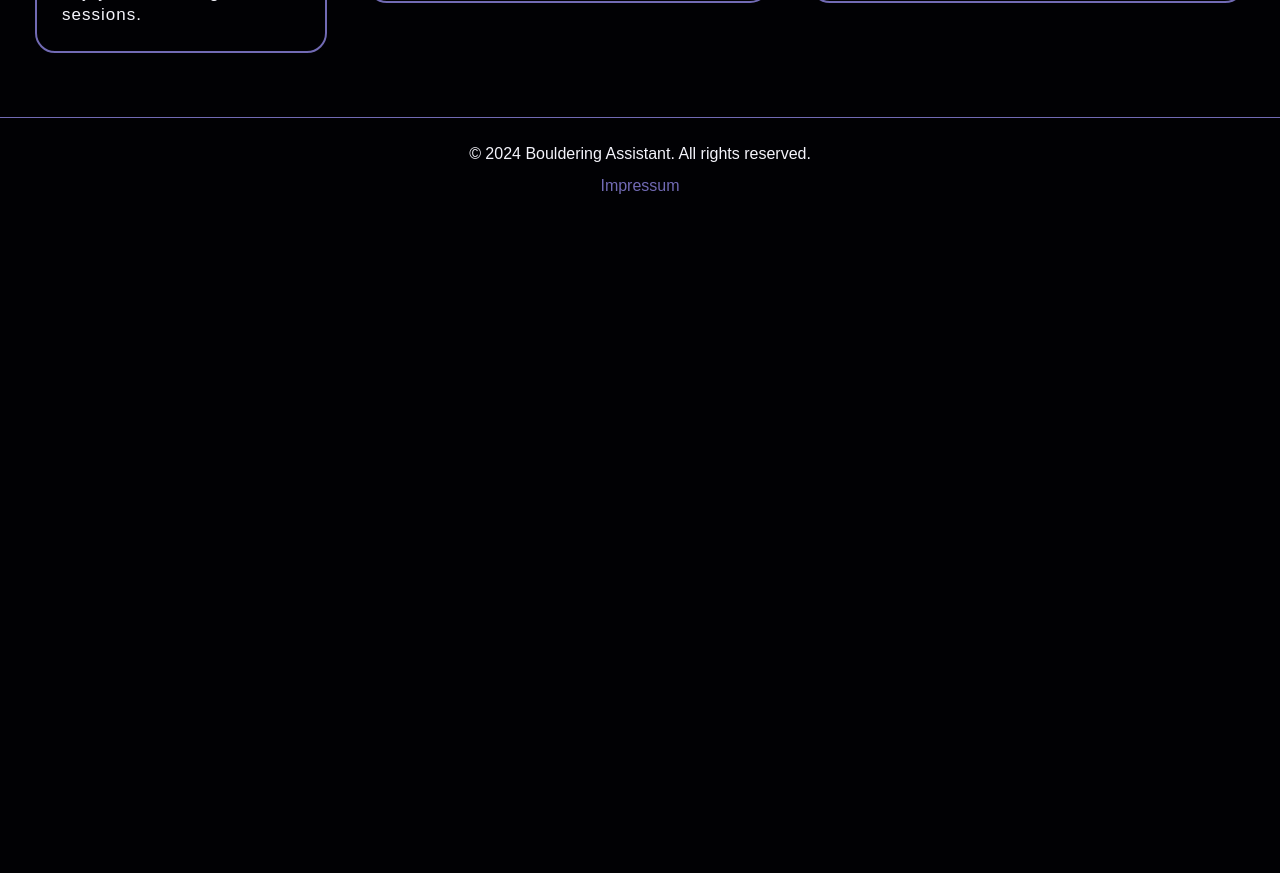
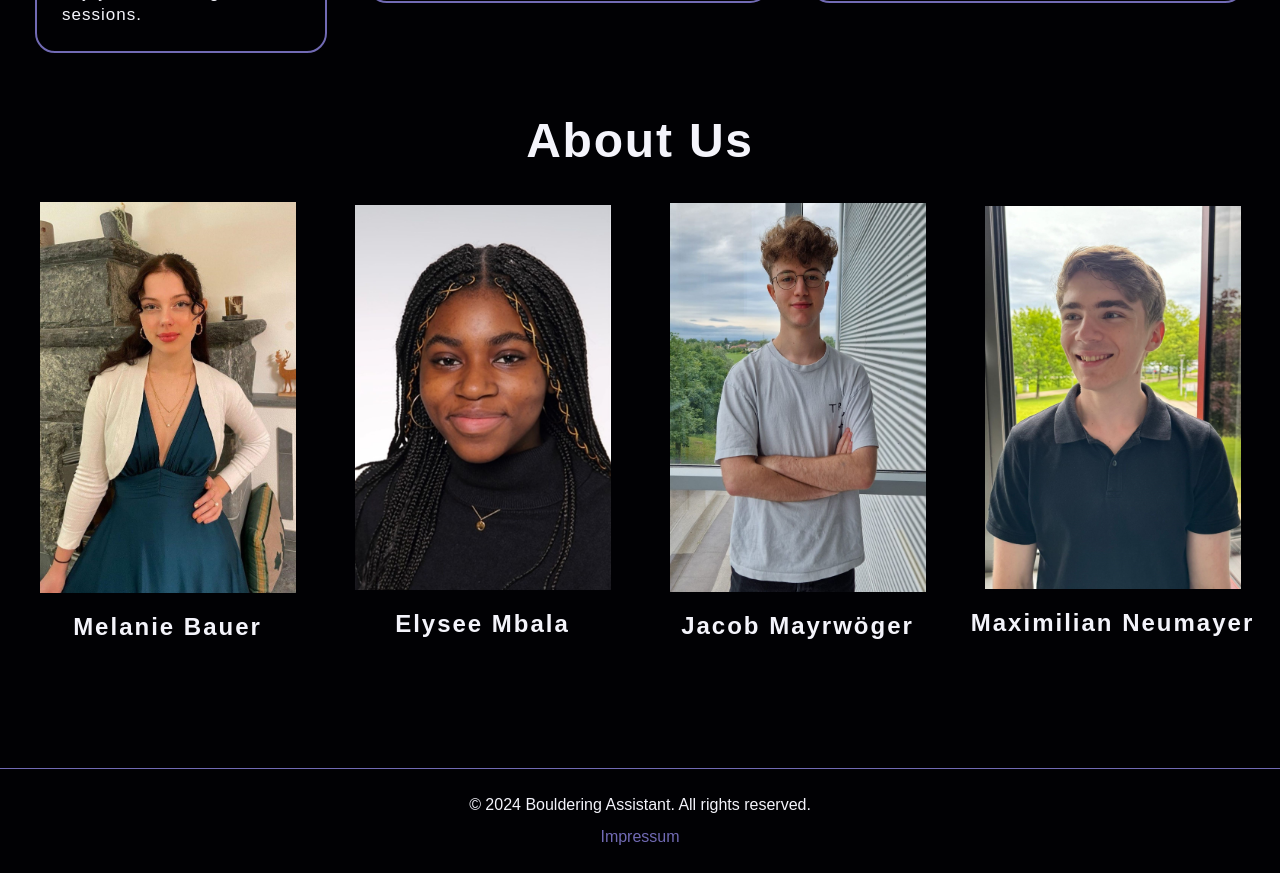
Before and after one commit to melanie-bauer/BoulderingAssistant_VueApp, a Vue app: page / in a window 1280 px wide. Shown: the part 620-1493 px from the top of the page. Before the commit the page ends 842 px from the top, so only its background shows below. Built offline with nearby package versions, Linux system fonts and the light colour scheme; a web font is replaced by a local one.

Commit message:
Updated AboutUs.vue

```diff
--- a/src/components/AboutUs.vue
+++ b/src/components/AboutUs.vue
@@ -31,3 +31,143 @@ onBeforeUnmount(() => {
   window.removeEventListener('resize', handleResize);
 });
 </script>
+<template>
+
+  <div class="container">
+    <div class="row small-mb">
+      <h1 class="text-align-center">About Us</h1>
+    </div>
+    <div v-if="isCarousel" class="carousel">
+      <button @click="prev" class="arrow left">
+        <img src="@/assets/images/prev.png" alt="Previous">
+      </button>
+      <div class="image-wrapper">
+        <img :src="images[index]" alt="Image" class="main-image img-fluid">
+      </div>
+      <button @click="next" class="arrow right">
+        <img src="@/assets/images/next.png" alt="Next">
+      </button>
+      <h4 class="caption">{{ names[index] }}</h4>
+    </div>
+    <div v-else class="grid-layout">
+      <div v-for="(img, i) in images" :key="i" class="grid-item">
+        <img :src="img" :alt="names[i]" class="grid-image img-fluid">
+        <h4 class="caption">{{ names[i] }}</h4>
+      </div>
+    </div>
+  </div>
+</template>
+
+<style scoped>
+.container {
+  display: flex;
+  flex-direction: column;
+  align-items: center;
+  justify-content: center;
+  position: relative;
+  margin-top: 35px;
+}
+
+img, svg {
+  vertical-align: inherit;
+}
+
+.carousel {
+  display: flex;
+  flex-direction: column;
+  align-items: center;
+  justify-content: center;
+  position: relative;
+  width: 100%;
+}
+
+.image-wrapper {
+  text-align: center;
+  height: 60vh;
+  display: flex;
+  align-items: center;
+  justify-content: center;
+  flex-wrap: wrap;
+}
+
+.main-image {
+  min-height: 50vh;
+  max-height: 60vh;
+  max-width: 80%;
+  margin: 0 20px;
+}
+
+.caption {
+  margin-top: 10px;
+  font-size: 18px;
+}
+
+.arrow {
+  background-color: transparent;
+  border: none;
+  position: absolute;
+  top: 47%;
+  transform: translateY(-50%);
+}
+
+.arrow img {
+  width: 25px;
+  height: auto;
+}
+
+.arrow.left {
+  left: 1%;
+}
+
+.arrow.right {
+  right: 1%;
+}
+
+@media (prefers-color-scheme: light) {
+  .arrow > img {
+    filter: brightness(0) saturate(100%);
+  }
+}
+
+.grid-layout {
+  display: grid;
+  gap: 10px;
+  width: 100%;
+}
+
+
+.grid-item {
+  display: flex;
+  flex-direction: column;
+  align-items: center;
+}
+
+.grid-image {
+  min-width: 30vw;
+  max-width: 30vw;
+}
+
+@media (min-width: 992px) {
+  .grid-layout {
+    grid-template-columns: repeat(2, 1fr);
+  }
+  .caption{
+    margin: 20px 0 30px 0;
+  }
+}
+
+@media (min-width: 1200px) {
+  .grid-layout {
+    grid-template-columns: repeat(4, 1fr);
+    margin-top: 20px;
+  }
+  .grid-image{
+    min-width: 20vw;
+    max-width: 20vw;
+  }
+  .grid-item{
+    display: flex;
+    justify-content: center;
+  }
+}
+</style>
```
